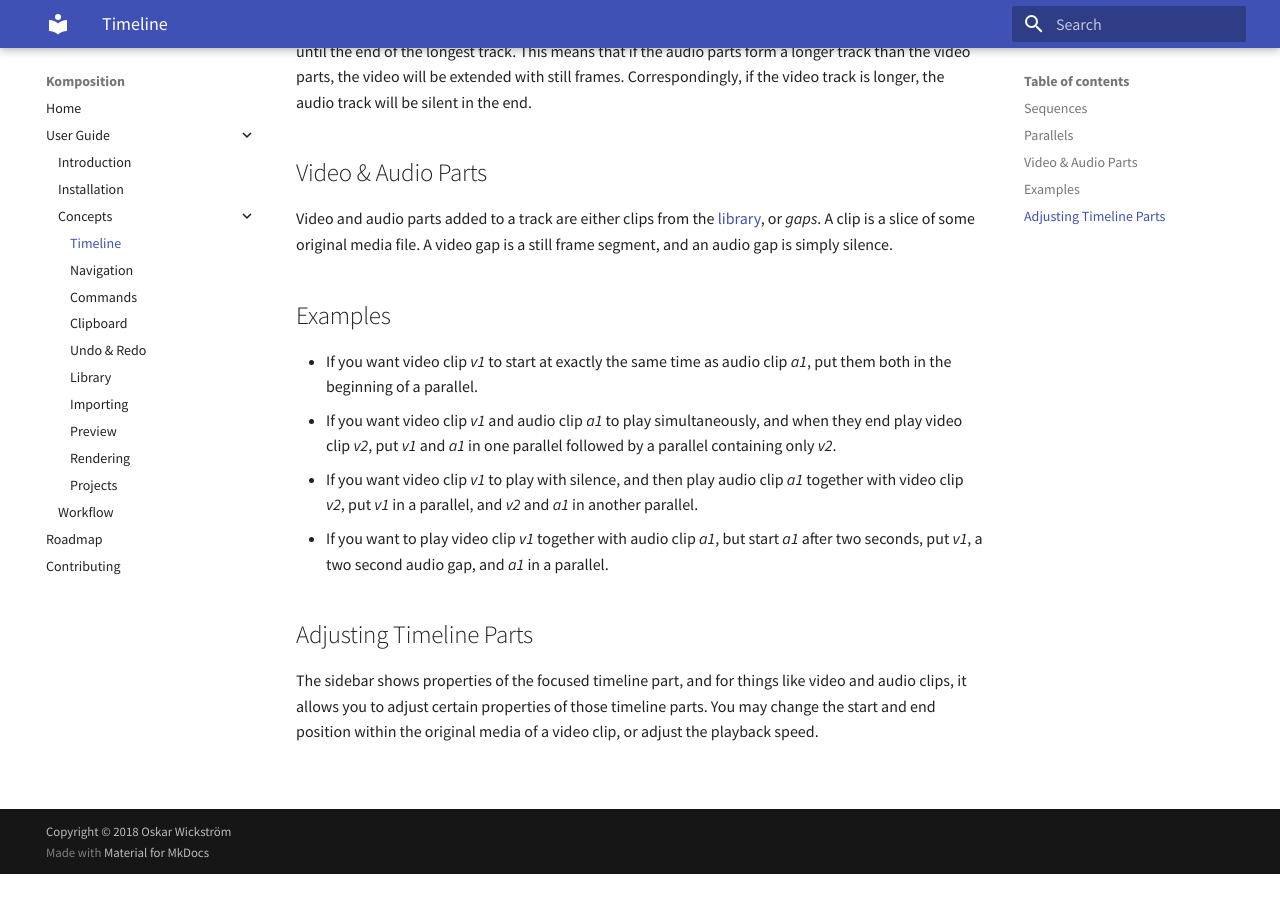
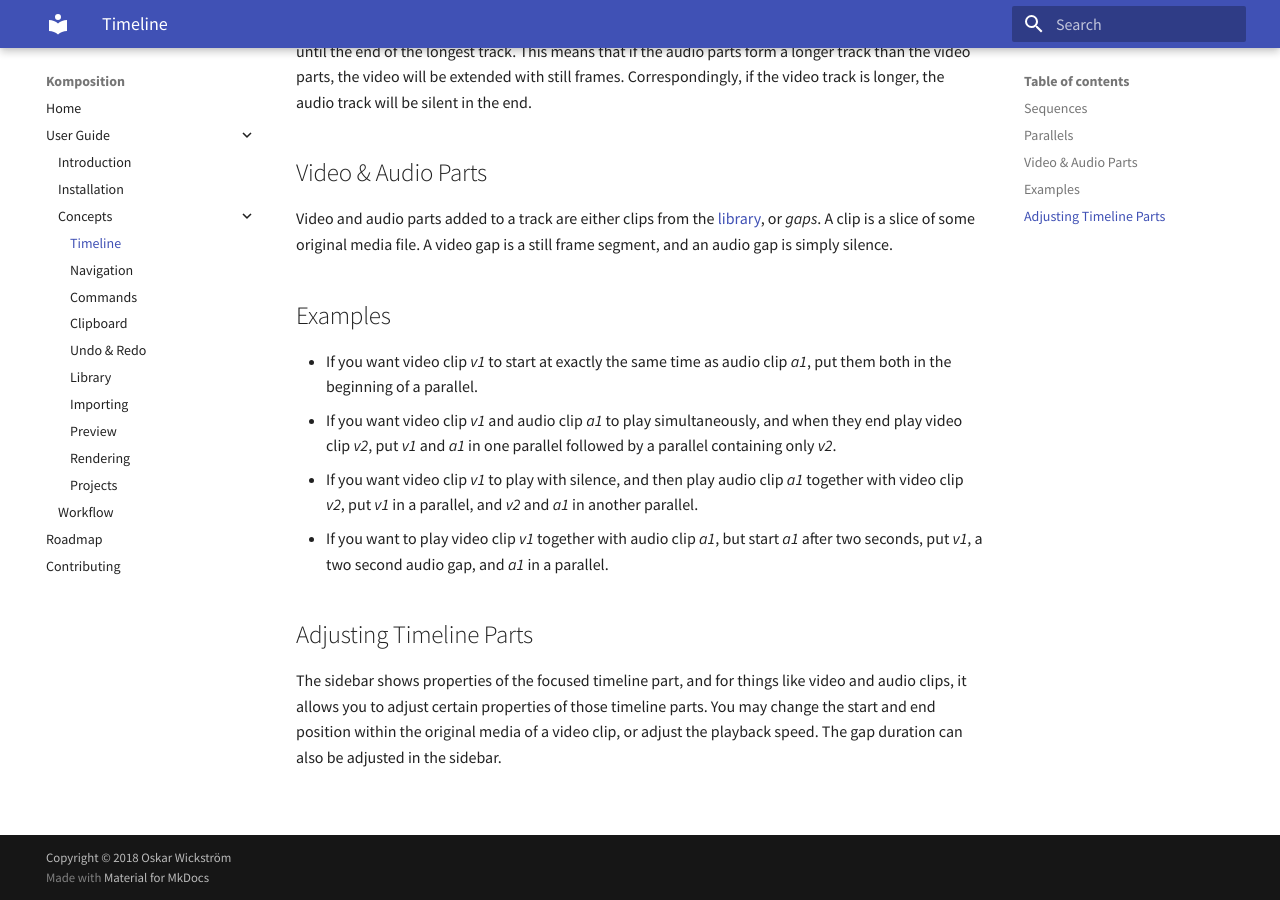
Before and after one commit to owickstrom/komposition, an MkDocs documentation site: the page built from docs/src/user-guide/concepts/timeline.md, in a window 1280 px wide and 900 px high, scrolled down 611 px. Built offline with MkDocs 1.6.1 and Material for MkDocs 9.7.7, drawn with Linux system fonts in a browser that asks for light colours; before the commit the page ends 1485 px from its top, so only the background shows below that.

Commit message:
update docs for gap duration in sidebar

```diff
--- a/docs/src/user-guide/concepts/timeline.md
+++ b/docs/src/user-guide/concepts/timeline.md
@@ -55,4 +55,4 @@ The sidebar shows properties of the focused timeline part, and for
 things like video and audio clips, it allows you to adjust certain
 properties of those timeline parts. You may change the start and end
 position within the original media of a video clip, or adjust the
-playback speed.
+playback speed. The gap duration can also be adjusted in the sidebar.
```
